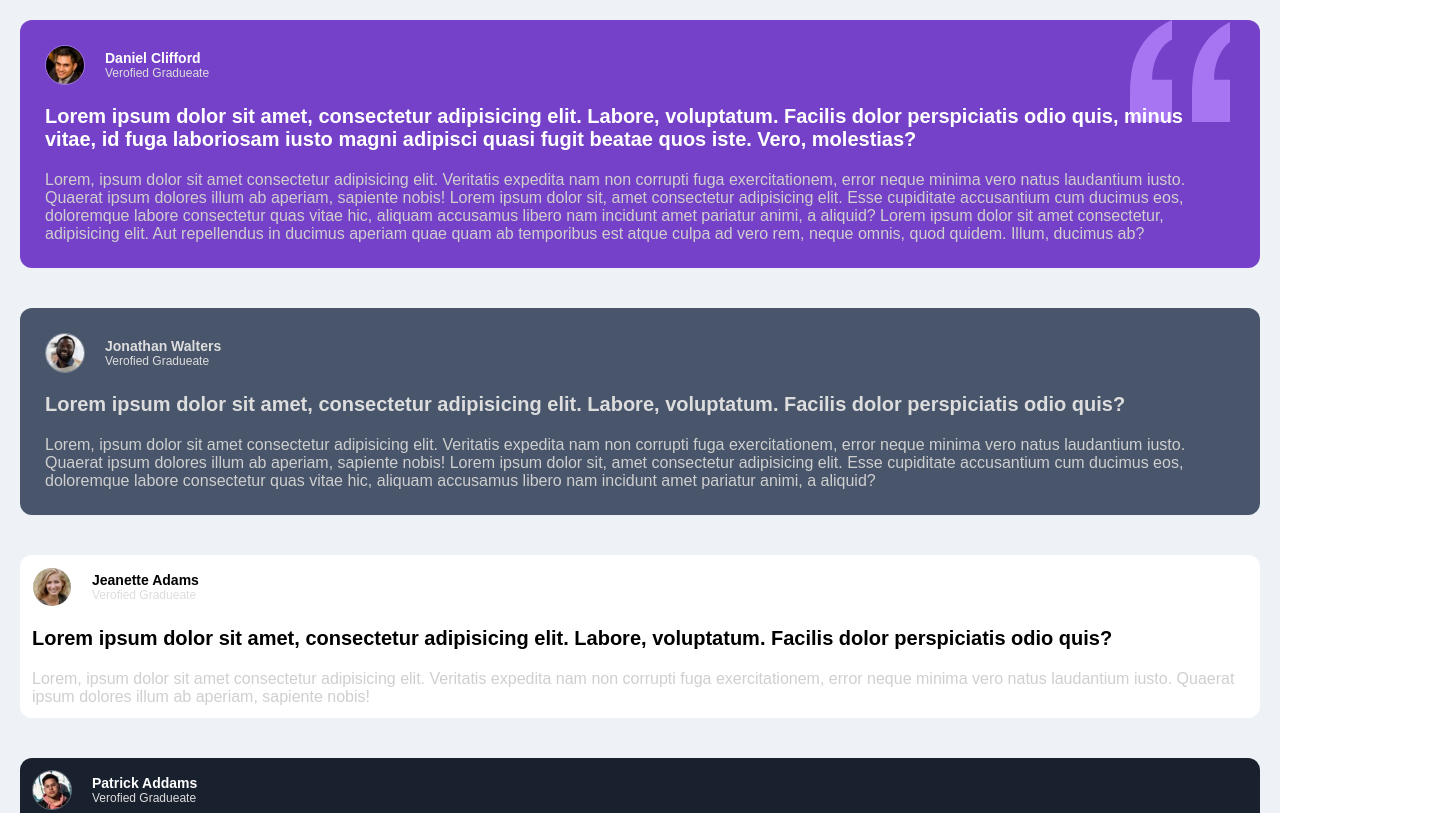
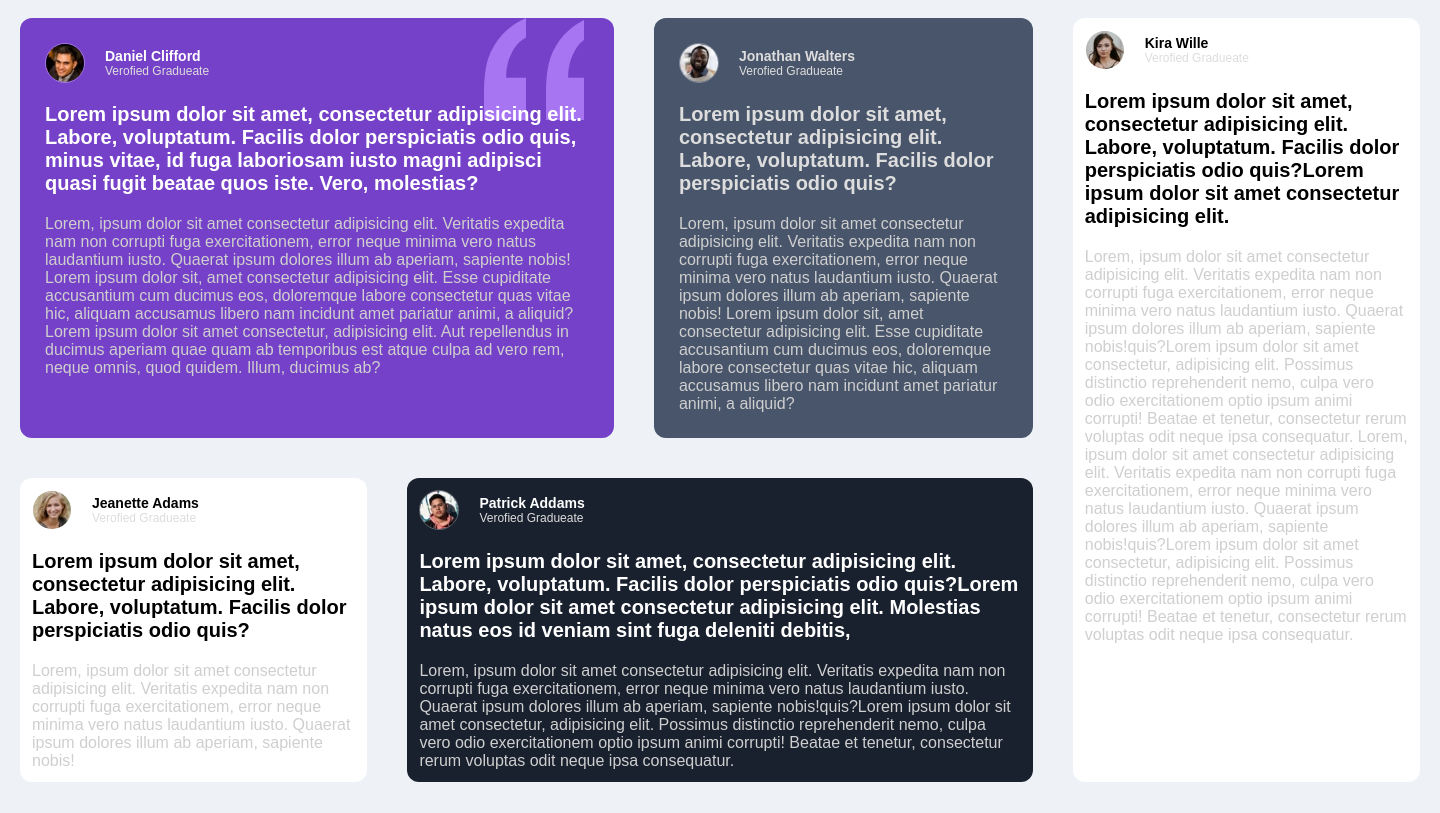
Before and after one commit to CarlosIbarraSanchez11/code-18-frontend, a plain HTML site: page semana-4/testimomials.html in a window 1280 px wide. Shown: the top 813 px of the page, 1440 px wide, since content can reach past the window. Drawn offline with Linux system fonts and the light colour scheme.

Commit message:
Finished desktop & mobile grid

```diff
--- a/semana-4/css/styles.css
+++ b/semana-4/css/styles.css
@@ -6,6 +6,7 @@
 
 body {
     font-family: "Kumbh Sans", sans-serif;
+    background-color: rgb(238, 242, 247);
 }
 
 main {
@@ -15,7 +16,13 @@ main {
     justify-content: center;
     padding: 20px;
     gap: 40px;
-    background-color: rgb(238, 242, 247);
+    grid-template-areas:
+        "daniel"
+        "jonathan"
+        "jeanette"
+        "patrick"
+        "kira"
+    ;
 }
 
 .container-daniel {
@@ -27,6 +34,7 @@ main {
     z-index: 1;
     border-radius: 12px;
     padding: 25px;
+    grid-area: daniel;
 }
 
 .container-daniel::after {
@@ -80,12 +88,14 @@ main {
     color: #ddd;
     border-radius: 12px;
     padding: 25px;
+    grid-area: jonathan;
 }
 
 .container-jeanette {
     background-color: #fff;
     border-radius: 12px;
     padding: 12px;
+    grid-area: jeanette;
 }
 
 .container-patrick {
@@ -93,10 +103,48 @@ main {
     border-radius: 12px;
     padding: 12px;
     color: #fff;
+    grid-area: patrick;
 }
 
 .container-kira {
     background-color: #fff;
     border-radius: 12px;
     padding: 12px;
+    grid-area: kira;
 }
+
+@media (min-width: 1280px) {
+    main {
+        grid-template-areas:
+            /* "daniel daniel jonathan kira" */
+            /* "jeanette patrick patrick kira" */
+            "daniel daniel jonathan kira"
+            "jeanette patrick patrick kira"
+        ;
+        height: 100vh;
+        width: 1440px;
+        margin: auto;
+        padding-top: 4%;
+        padding-bottom: 4%;
+        align-content: center;
+    }
+
+    /* main>div {
+        border: solid red;
+    } */
+    .container-daniel {
+        height: 100%;
+    }
+
+    .container-jonathan {
+        height: 100%;
+    }
+
+    .container-jeanette {
+        height: 100%;
+    }
+
+    .container-kira {
+        height: 100%;
+    }
+}
--- a/semana-4/testimomials.html
+++ b/semana-4/testimomials.html
@@ -87,7 +87,7 @@
                 Lorem ipsum dolor sit amet, consectetur adipisicing elit. Labore, voluptatum. Facilis dolor perspiciatis odio quis?Lorem ipsum dolor sit amet consectetur adipisicing elit.
             </h2>
             <p class="description">
-                Lorem, ipsum dolor sit amet consectetur adipisicing elit. Veritatis expedita nam non corrupti fuga exercitationem, error neque minima vero natus laudantium iusto. Quaerat ipsum dolores illum ab aperiam, sapiente nobis!quis?Lorem ipsum dolor sit amet consectetur, adipisicing elit. Possimus distinctio reprehenderit nemo, culpa vero odio exercitationem optio ipsum animi corrupti! Beatae et tenetur, consectetur rerum voluptas odit neque ipsa consequatur.
+                Lorem, ipsum dolor sit amet consectetur adipisicing elit. Veritatis expedita nam non corrupti fuga exercitationem, error neque minima vero natus laudantium iusto. Quaerat ipsum dolores illum ab aperiam, sapiente nobis!quis?Lorem ipsum dolor sit amet consectetur, adipisicing elit. Possimus distinctio reprehenderit nemo, culpa vero odio exercitationem optio ipsum animi corrupti! Beatae et tenetur, consectetur rerum voluptas odit neque ipsa consequatur.  Lorem, ipsum dolor sit amet consectetur adipisicing elit. Veritatis expedita nam non corrupti fuga exercitationem, error neque minima vero natus laudantium iusto. Quaerat ipsum dolores illum ab aperiam, sapiente nobis!quis?Lorem ipsum dolor sit amet consectetur, adipisicing elit. Possimus distinctio reprehenderit nemo, culpa vero odio exercitationem optio ipsum animi corrupti! Beatae et tenetur, consectetur rerum voluptas odit neque ipsa consequatur.
             </p>
         </div>
     </main>
```
